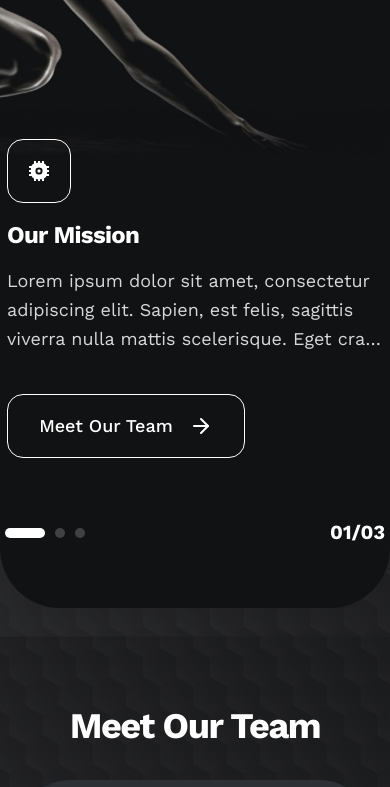
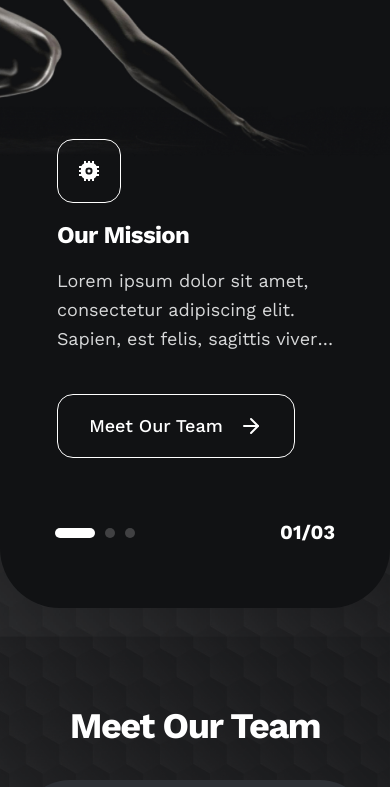
Before and after one commit to mickeyminion14/shadcn-ui, a Next.js app: page /about-us in a window 390 px wide. Shown: the part 2100-2887 px from the top of the page. Built offline with nearby package versions, Linux system fonts and the light colour scheme.

Commit message:
minor fixed

```diff
--- a/app/(marketing)/about-us/_components/our-mission/our-mission.module.scss
+++ b/app/(marketing)/about-us/_components/our-mission/our-mission.module.scss
@@ -296,4 +296,13 @@
 }
 
 
-@media (max-width:767px) {}
+@media (max-width:540px) {
+
+    .ourMission {
+
+        .ourMissionSlider {
+            padding: 0;
+            max-width: 360px;
+        }
+    }
+}
--- a/app/(marketing)/about-us/_components/who-we-are/who-we-are.module.scss
+++ b/app/(marketing)/about-us/_components/who-we-are/who-we-are.module.scss
@@ -58,6 +58,11 @@
       line-height: 56px;
       letter-spacing: -0.72px;
       margin-bottom: 16px;
+      display: -webkit-box;
+      -webkit-line-clamp: 2;
+      -webkit-box-orient: vertical;
+      overflow: hidden;
+
     }
 
     .description {
@@ -67,6 +72,11 @@
       font-style: normal;
       font-weight: 400;
       line-height: 160%;
+      display: -webkit-box;
+      -webkit-line-clamp: 5;
+      -webkit-box-orient: vertical;
+      overflow: hidden;
+
     }
 
     .counters {
@@ -236,13 +246,17 @@
         font-size: 24px;
         margin-bottom: 16px;
         line-height: 32px;
+        display: -webkit-box;
+        -webkit-line-clamp: 2;
+        -webkit-box-orient: vertical;
+        overflow: hidden;
       }
 
       .description {
         font-size: 18px;
-        // margin-bottom: 16px;
         line-height: 160%;
         margin-bottom: 78px;
+
       }
 
       .counters {
@@ -285,6 +299,16 @@
       order: 1;
       // height: 300px;
     }
+
+    .infoBlk {
+      .counters {
+        bottom: 10px;
+      }
+
+    }
   }
 
 }
+
+
+@media (max-width: 767px) {}
--- a/components/get-started/get-started.module.scss
+++ b/components/get-started/get-started.module.scss
@@ -51,6 +51,8 @@
         font-style: normal;
         font-weight: 400;
         line-height: 160%;
+
+
     }
 
     .playButton {
```
